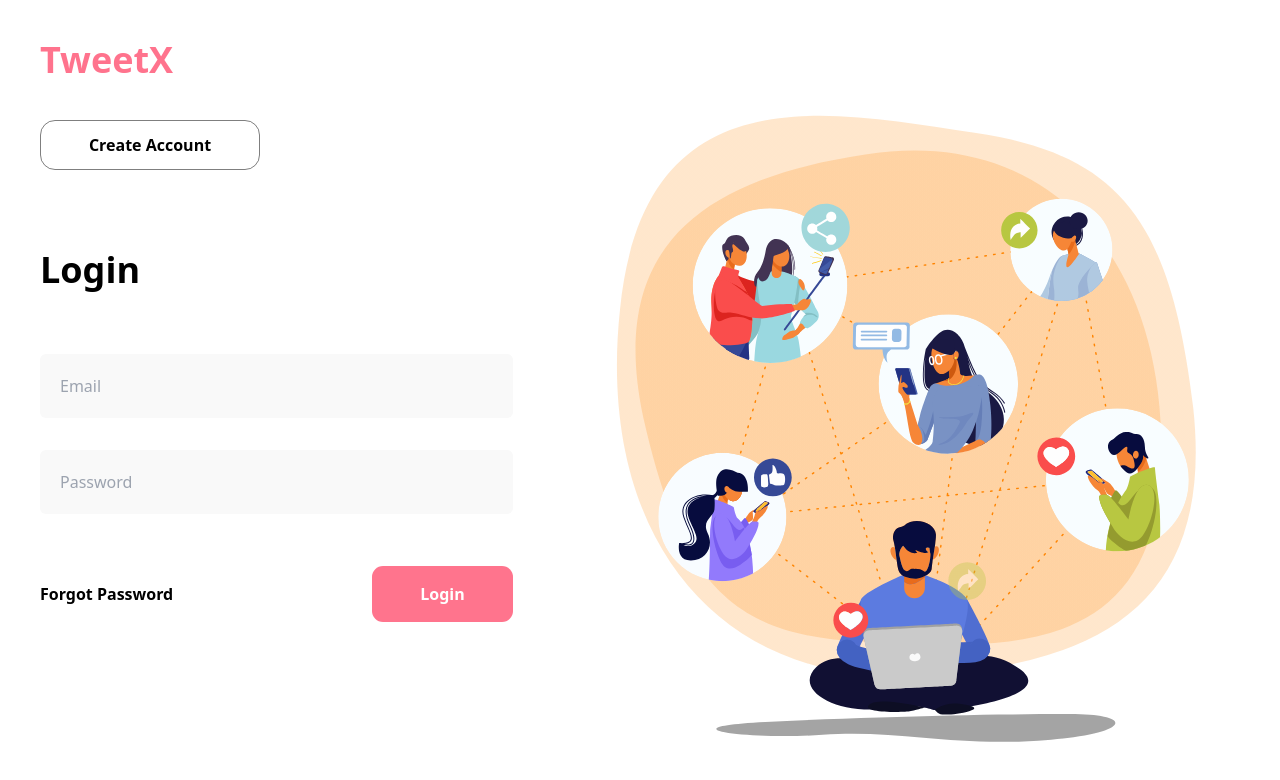
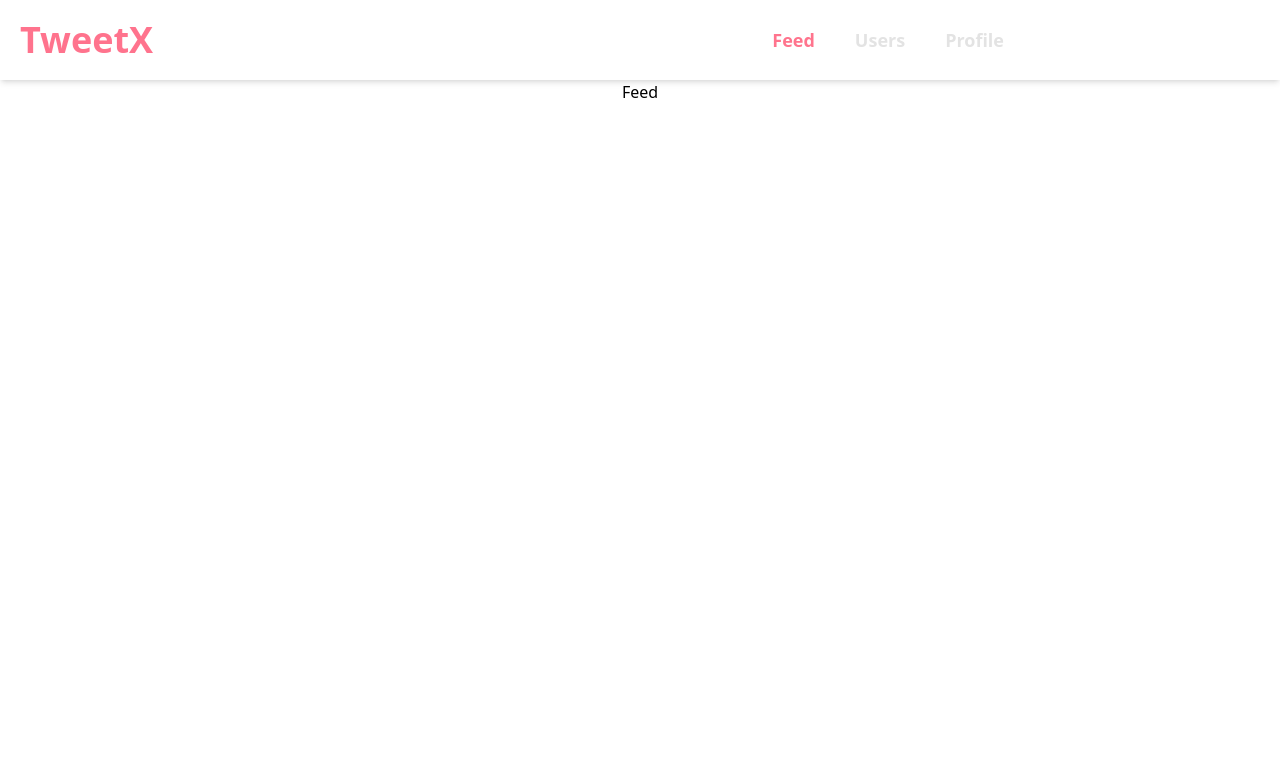
Before and after one commit to NaveenDanj/tweetx, a React (Vite) app: page / in a window 1280 px wide. Shown: the top 780 px of the page. Built offline with nearby package versions, Linux system fonts and the light colour scheme.

Commit message:
completed app layout

```diff
--- a/src/App.tsx
+++ b/src/App.tsx
@@ -2,15 +2,24 @@ import { BrowserRouter, Routes, Route } from 'react-router-dom';
 import AuthLayout from './layouts/AuthLayout';
 import Register from './pages/Auth/Register';
 import Login from './pages/Auth/Login';
+import Feed from './pages/App/Feed';
+import AppLayout from './layouts/AppLayout';
 
 function App() {
   return (
     <BrowserRouter>
       <Routes>
-        <Route path="/" element={<AuthLayout />}>
+
+        <Route path="/auth" element={<AuthLayout />}>
           <Route index element={<Login />} />
           <Route path='register' element={<Register />} />
         </Route>
+
+        <Route path="/" element={<AppLayout />}>
+          <Route index element={<Feed />} />
+        </Route>
+
+
       </Routes>
     </BrowserRouter>
   );
--- /dev/null
+++ b/src/layouts/AppLayout.tsx
@@ -0,0 +1,30 @@
+import { Outlet } from 'react-router-dom';
+
+function AppLayout() {
+  return (
+    <div className='tw-w-full tw-h-[100vh] '>
+
+      <div className='tw-w-full  tw-flex tw-justify-center tw-p-5 tw-border-1 tw-border-white/[.1 ] tw-shadow-md'>
+        <div className='tw-flex tw-justify-between tw-flex-grow tw-max-w-[90%] md:tw-max-w-[100%]'>
+          <h1 className='tw-text-4xl tw-my-auto tw-font-bold tw-text-[#FF738D]'>TweetX</h1>
+
+          <div className='tw-flex tw-gap-10 tw-my-auto sm:tw-mr-64'>
+            <label className="tw-my-auto tw-text-lg tw-font-semibold tw-cursor-pointer tw-text-[#FF748D]">Feed</label>
+            <label className="tw-my-auto tw-text-lg tw-font-semibold tw-cursor-pointer tw-text-[#E3E3E3]">Users</label>
+            <label className="tw-my-auto tw-text-lg tw-font-semibold tw-cursor-pointer tw-text-[#E3E3E3]">Profile</label>
+          </div>
+
+        </div>
+
+      </div>
+
+      <div className='tw-w-full tw-h-[calc(100vh-80px)] tw-justify-center tw-flex '>
+        <Outlet />
+      </div>
+
+
+    </div>
+  );
+}
+
+export default AppLayout;
--- /dev/null
+++ b/src/pages/App/Feed.tsx
@@ -0,0 +1,8 @@
+
+function Feed() {
+  return (
+    <div>Feed</div>
+  );
+}
+
+export default Feed;
--- a/src/pages/Auth/Login.tsx
+++ b/src/pages/Auth/Login.tsx
@@ -22,7 +22,7 @@ function Login() {
 
           <div className="tw-w-full tw-mt-5 tw-flex tw-justify-between">
             <label className="tw-my-auto tw-font-semibold tw-cursor-pointer">Forgot Password</label>
-            <button className=" tw-bg-[#FF748D] tw-text-white  tw-p-4 tw-px-12 tw-rounded-[11px] tw-font-bold tw-flex tw-justify-center">Login</button>
+            <button className=" tw-bg-[#FF748D] tw-shadow-lg tw-text-white  tw-p-4 tw-px-12 tw-rounded-[11px] tw-font-bold tw-flex tw-justify-center">Login</button>
           </div>
 
         </div>
--- a/src/pages/Auth/Register.tsx
+++ b/src/pages/Auth/Register.tsx
@@ -29,7 +29,7 @@ function Register() {
           </div>
 
           <div className="tw-w-full tw-mt-5 tw-flex tw-justify-end">
-            <button className=" tw-bg-[#FF748D] tw-text-white tw-p-4 tw-px-16 tw-rounded-[15px] tw-font-bold tw-flex tw-justify-center">Sign up</button>
+            <button className=" tw-bg-[#FF748D] tw-shadow-lg tw-text-white tw-p-4 tw-px-16 tw-rounded-[15px] tw-font-bold tw-flex tw-justify-center">Sign up</button>
           </div>
 
         </div>
```
